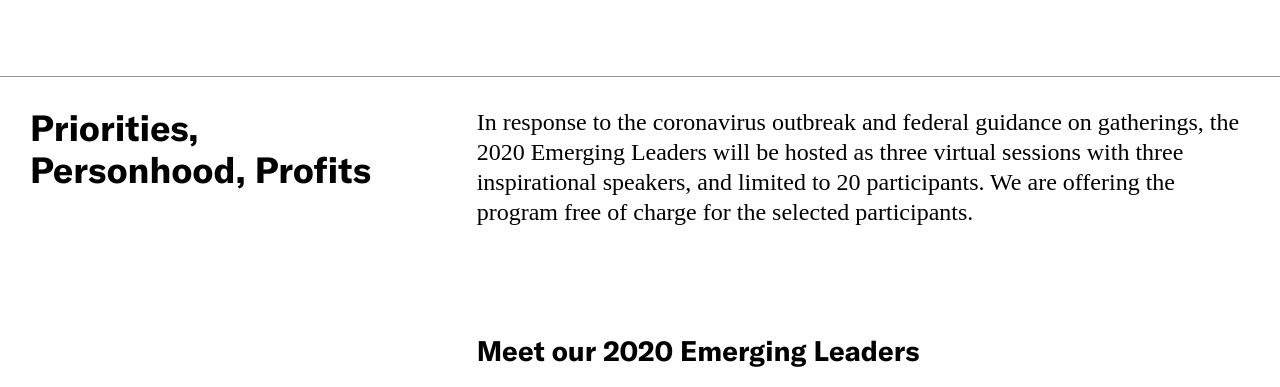
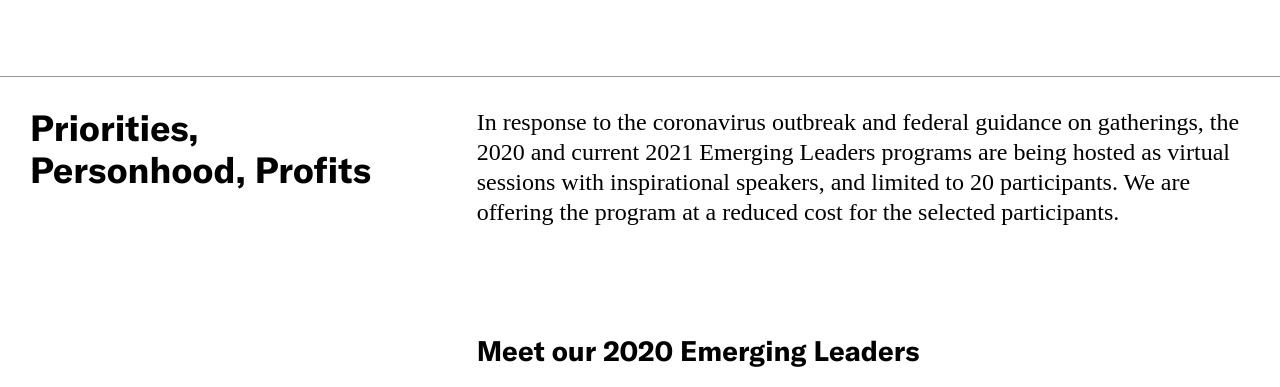
Before and after one commit to jengalas/bwaf-bbw, a Jekyll site: the page built from _programs/emerging-leaders.md, in a window 1280 px wide and 900 px high, scrolled down 886 px, cut to the strip 151-538 px from the top of the window. Built offline with Jekyll 4.4.1, drawn with Linux system fonts in a browser that asks for light colours; some web fonts are replaced.

Commit message:
Update from Forestry.io Aislinn McNamara updated _programs/emerging-leaders.md

```diff
--- a/_programs/emerging-leaders.md
+++ b/_programs/emerging-leaders.md
@@ -37,9 +37,9 @@ page_blocks:
     header_type: Medium Header
     text: Priorities, Personhood, Profits
   text_block: In response to the coronavirus outbreak and federal guidance on gatherings,
-    the 2020 Emerging Leaders will be hosted as three virtual sessions with three
-    inspirational speakers, and limited to 20 participants. We are offering the program
-    free of charge for the selected participants.
+    the 2020 and current 2021 Emerging Leaders programs are being hosted as virtual
+    sessions with  inspirational speakers, and limited to 20 participants. We are
+    offering the program at a reduced cost for the selected participants.
 - template: portrait-gallery-block-small
   header: Meet our 2021 Spring Emerging Leaders
   portrait:
```
